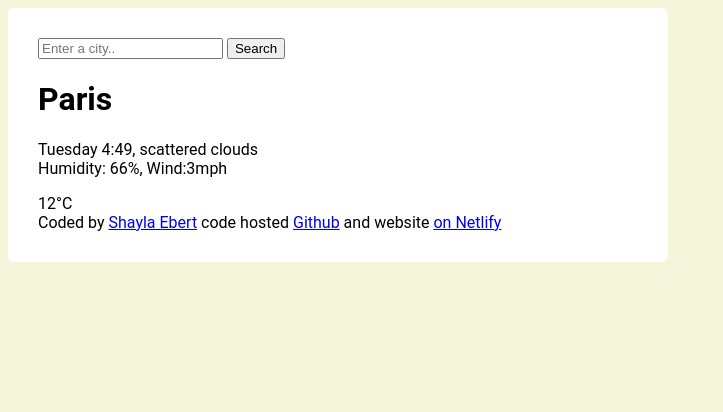
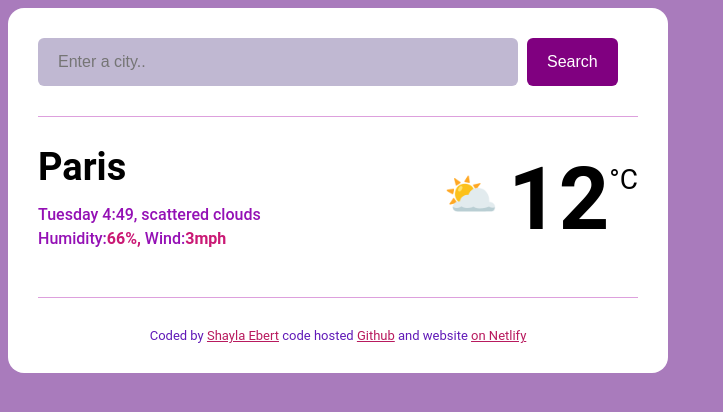
Before and after one commit to Shay2222857/Weatherapp, a plain HTML site: page INDEX.html in a window 1280 px wide. Shown: the whole page, without its empty margins (0-723 px from the left). Drawn offline with Linux system fonts and the light colour scheme; a web font is replaced by a local one.

Commit message:
Added basic CSS

```diff
--- a/INDEX.html
+++ b/INDEX.html
@@ -12,21 +12,26 @@
   <body>
     <div class="weather-app">
     <header>
-      <form>
-        <input type="search" placeholder="Enter a city.." required />
-        <input type="submit" value="Search" />
+      <form class="search-form">
+        <input type="search" placeholder="Enter a city.." required class="search-form-input"/>
+        <input type="submit" value="Search" class="search-form-button"/>
       </form>
     </header>
     <main>
+        <div class="weather-app-data">
       <div>
-        <h1>Paris</h1>
-        <p>
+        <h1 class="weather-app-city">Paris</h1>
+        <p class="weather-app-details">
           Tuesday 4:49, scattered clouds
           <br />
-          Humidity: 66%, Wind:3mph
+          Humidity:<strong>66%,</strong> Wind:<strong>3mph</strong>
         </p>
       </div>
-      <div>12°C</div>
+      <div class="weather-app-temperature-container">
+      <div class="weather-app-icon">&#9925 </div>
+      <div class="weather-app-temperature">12</div>
+         <div class="weather-app-temperature-value">°C</div>
+         </div>
     </main>
     <footer>
       Coded by
--- a/src/index.css
+++ b/src/index.css
@@ -1,20 +1,92 @@
 body {
-    background-color: beige;
+    background-color: rgb(169, 123, 188);
     font-family: 'Roboto', sans-serif;
 }
+a {
+    color:rgb(184, 26, 94);
+}
+
+
 .weather-app {
     background: white;
     max-width: 600px;
-    margin: 30px, auto;
+    margin: 45px, auto;
     box-shadow: 0 30px 50px rgba(65, 50, 100, 0.00) ;
-    border-radius: 6px;
-    padding: 30px;
+    border-radius: 16px;
+    padding: 30px;}
 
-}
-search-form-input {
-    background-color: #f9f7fe;
+    header{
+        border-bottom: 1px solid plum;
+        padding: 0 0 30px 0;
+    }
+
+.search-form-input {
+    background-color: #c0b8d2;
     border: none;
     border-radius: 6px;
     width: 80%;
-    padding: 20px;
+    font-size: 16px;
+    padding: 15px 20px;
 }
+.search-form-button {
+    background:purple;
+    padding: 15px 20px;
+    border: none;
+    font-size: 16px;
+    margin-left: 5px;
+    border-radius: 6px;
+    color: white;
+
+}
+main {
+    padding:30px 0;
+
+
+}
+
+.weather-app-temperature-container {
+    display: flex;
+}
+.weather-app-icon {
+    font-size: 44px;
+    margin-top:22px;
+    margin-left: 10px;
+
+}
+.weather-app-temperature {
+    font-size: 88px;
+    margin-left: 10px;
+    font-weight: bold;
+}
+.weather-app-temperature-value {
+    margin-top:16px;
+    font-size:28px
+}
+.weather-app-data {
+    display: flex;
+    justify-content: space-between;
+
+}
+.weather-app-city {
+    margin:0;
+    font-size:38px;
+    line-height: 40px;
+}
+.weather-app-details {
+    font-size: 16px;
+    color:rgb(148, 16, 181);
+    line-height: 24px;
+    font-weight: 500;
+}
+.weather-app-details strong {
+    color:rgb(202, 25, 117);
+}
+footer {
+    border-top: 1px solid plum;
+    padding: 30px 0 0 0;
+    text-align: center;
+    font-size: 13px;
+
+    color:rgb(97, 26, 184);
+
+}
```
